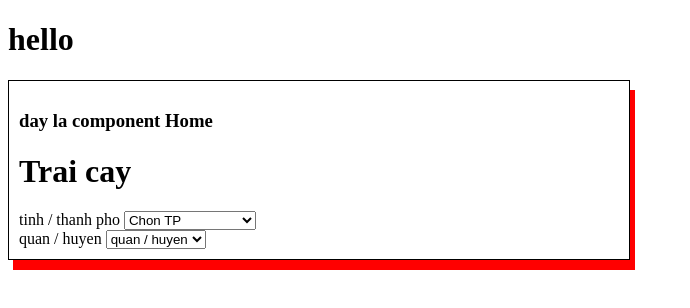
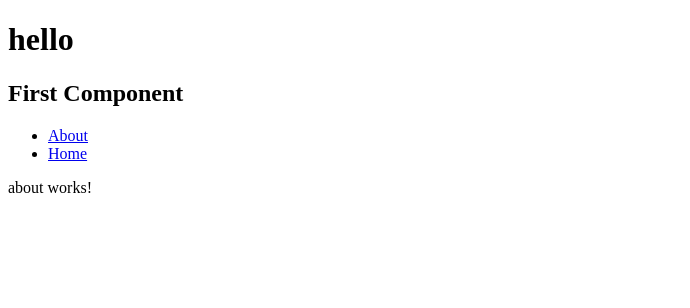
Before and after one commit to locpham050100/angular12-basic, an Angular app: page /about in a window 1280 px wide. Before the commit this address led to /. Shown: the top 308 px of the page, without its empty margins (0-690 px from the left). Built offline with nearby package versions, Linux system fonts and the light colour scheme.

Commit message:
Routing - Thiết lập đường dẫn giữa các trang

```diff
--- /dev/null
+++ b/src/app/about/about.component.html
@@ -0,0 +1 @@
+<p>about works!</p>
--- a/src/app/app-routing.module.ts
+++ b/src/app/app-routing.module.ts
@@ -1,10 +1,18 @@
 import { NgModule } from '@angular/core';
 import { RouterModule, Routes } from '@angular/router';
+import { PageNotFoundComponent } from './page-not-found/page-not-found.component';
+import { AboutComponent } from './about/about.component';
+import { HomeComponent } from './home/home.component';
 
-const routes: Routes = [];
+const routes: Routes = [
+  { path: 'about', component: AboutComponent },
+  { path: 'home', component: HomeComponent },
+  { path: '', component: HomeComponent }, // redirect to `first-component`
+  { path: '**', component: PageNotFoundComponent }, // Wildcard route for a 404 page
+];
 
 @NgModule({
   imports: [RouterModule.forRoot(routes)],
-  exports: [RouterModule]
+  exports: [RouterModule],
 })
-export class AppRoutingModule { }
+export class AppRoutingModule {}
--- a/src/app/app.component.html
+++ b/src/app/app.component.html
@@ -1,3 +1,12 @@
 <h1>hello</h1>
 
-<app-home></app-home>
+<h2>First Component</h2>
+
+<nav>
+  <ul>
+    <li><a routerLink="about">About</a></li>
+    <li><a routerLink="home">Home</a></li>
+  </ul>
+</nav>
+
+<router-outlet></router-outlet>
--- a/src/app/app.module.ts
+++ b/src/app/app.module.ts
@@ -6,12 +6,16 @@
 import { AppComponent } from './app.component';
 import { HomeComponent } from './home/home.component';
 import { OnSalePipe } from './on-sale.pipe';
+import { AboutComponent } from './about/about.component';
+import { PageNotFoundComponent } from './page-not-found/page-not-found.component';
 
 @NgModule({
   declarations: [
     AppComponent,
     HomeComponent,
-    OnSalePipe
+    OnSalePipe,
+    AboutComponent,
+    PageNotFoundComponent
   ],
   imports: [
     BrowserModule,
--- /dev/null
+++ b/src/app/page-not-found/page-not-found.component.html
@@ -0,0 +1 @@
+<p>page-not-found works!</p>
```
Also changed, not shown: src/app/about/about.component.ts (added, +10 -0 lines), src/app/page-not-found/page-not-found.component.ts (added, +10 -0 lines), src/app/about/about.component.scss (added), src/app/page-not-found/page-not-found.component.scss (added), 2 other files (tests, documents, lock files or other folders).
